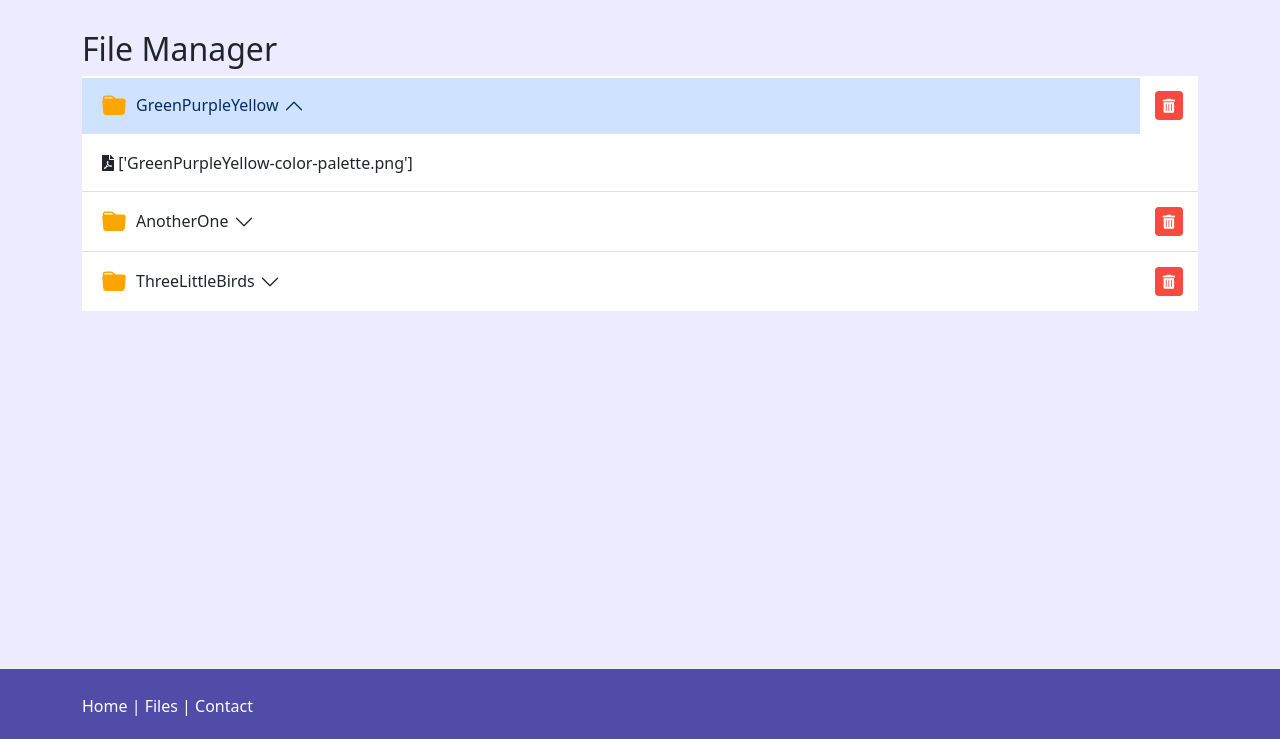
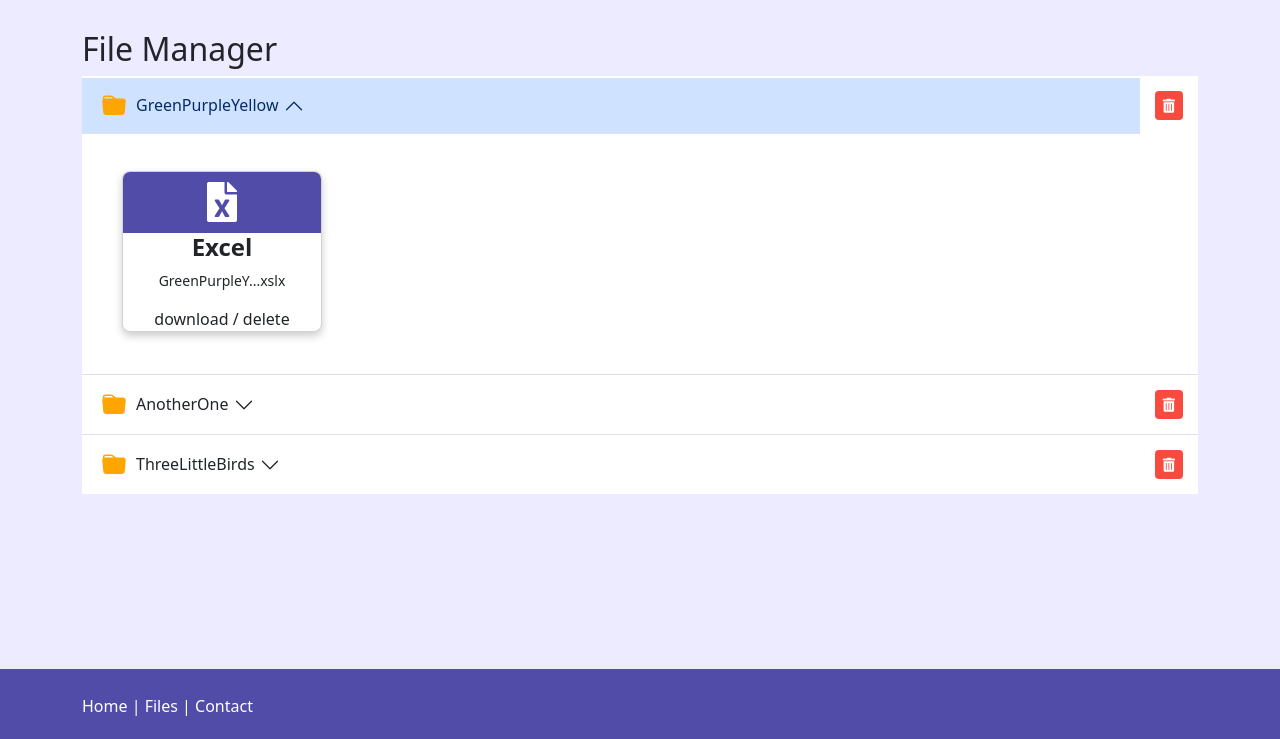
Before and after one commit to chaisu1978/palgen, a Flask app: page /manage in a window 1280 px wide, after a click on "GreenPurpleYellow". Shown: the part 61-800 px from the top of the page. Run offline with Flask 3, Linux system fonts and the light colour scheme.

Commit message:
Added File Cards

```diff
--- a/app/static/css/styles.css
+++ b/app/static/css/styles.css
@@ -125,3 +125,51 @@ body {
     border: none;
     margin: 15px;
 }
+
+
+/* Card Styles */
+.card {
+    box-shadow: 0 4px 8px 0 rgba(0, 0, 0, 0.2);
+    transition: 0.3s;
+    margin: 20px;
+    display: inline-block;
+    width: 200px;
+    text-align: center;
+    border-radius: 8px;
+    overflow: hidden;
+}
+
+/* On hover, add a deeper shadow */
+.card:hover {
+    box-shadow: 0 8px 16px 0 rgba(0, 0, 0, 0.2);
+}
+
+/* Card Content Styles */
+
+/* Icon Styling */
+.icon-container {
+    background-color: #504CA8; /* Default background color */
+    color: #fff; /* Default icon color */
+    padding: 10px;
+}
+
+/* Define different background colors for specific file extensions */
+.icon-container.file-pdf {
+    background-color: #ff5722; /* PDF background color */
+}
+
+.icon-container.file-excel {
+    background-color: #5bc25e; /* Excel background color */
+}
+
+.icon-container.file-png {
+    background-color: #504CA8;; /* PNG background color */
+}
+
+
+/* Add more classes for different file extensions as needed */
+
+/* Icon Styles */
+.icon {
+    font-size: 40px;
+}
--- a/app/templates/manage_files.html
+++ b/app/templates/manage_files.html
@@ -20,8 +20,20 @@
         </h2>
         <div id="collapse{{ palette.name }}" class="accordion-collapse collapse" aria-labelledby="heading{{ palette.name }}" data-bs-parent="#accordionFiles">
             <div class="accordion-body">
-              <i class="fas fa-file-pdf"></i>
-                {{ palette.files }}
+                {% for file in palette.files %}
+                <!-- File Card -->
+                <div class="card">
+                    <div class="icon-container file-png">
+                        <i class="fas fa-file-excel icon"></i>
+                    </div>
+                    <div class="container">
+                        <h4><b>Excel</b></h4>
+                        <p class="small">{{ file|truncate(15) }}xslx</p>
+                        <div>download / delete</div>
+                    </div>
+                </div>
+                <!-- File Card End -->
+                {% endfor %}
             </div>
         </div>
     </div>
```
